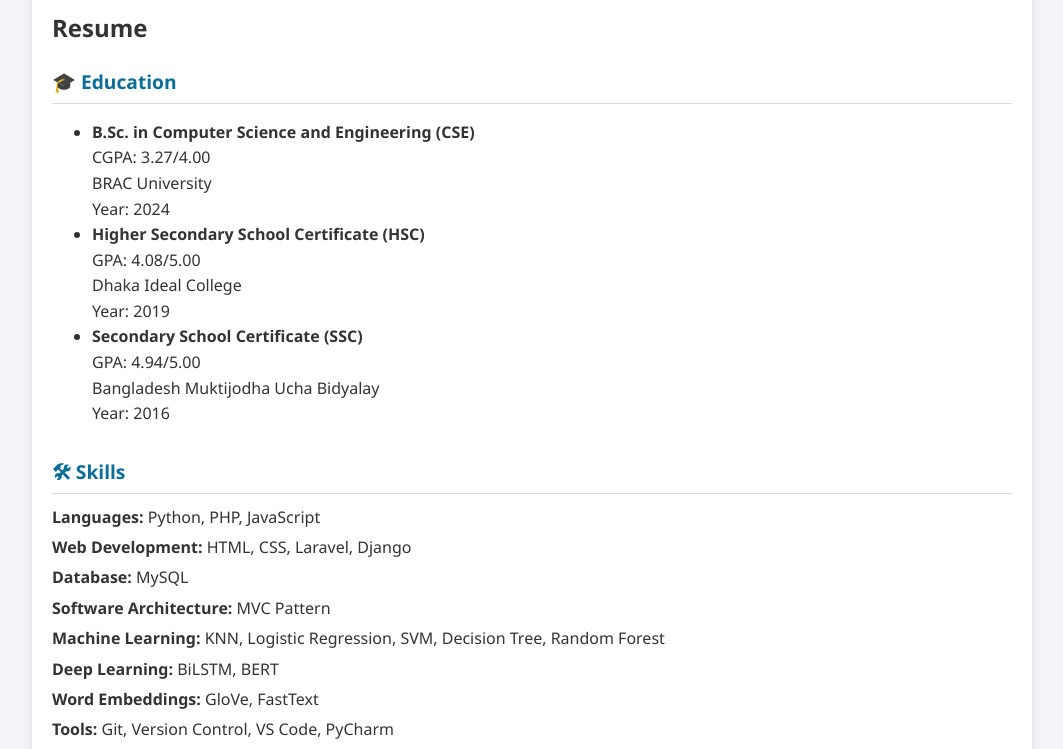
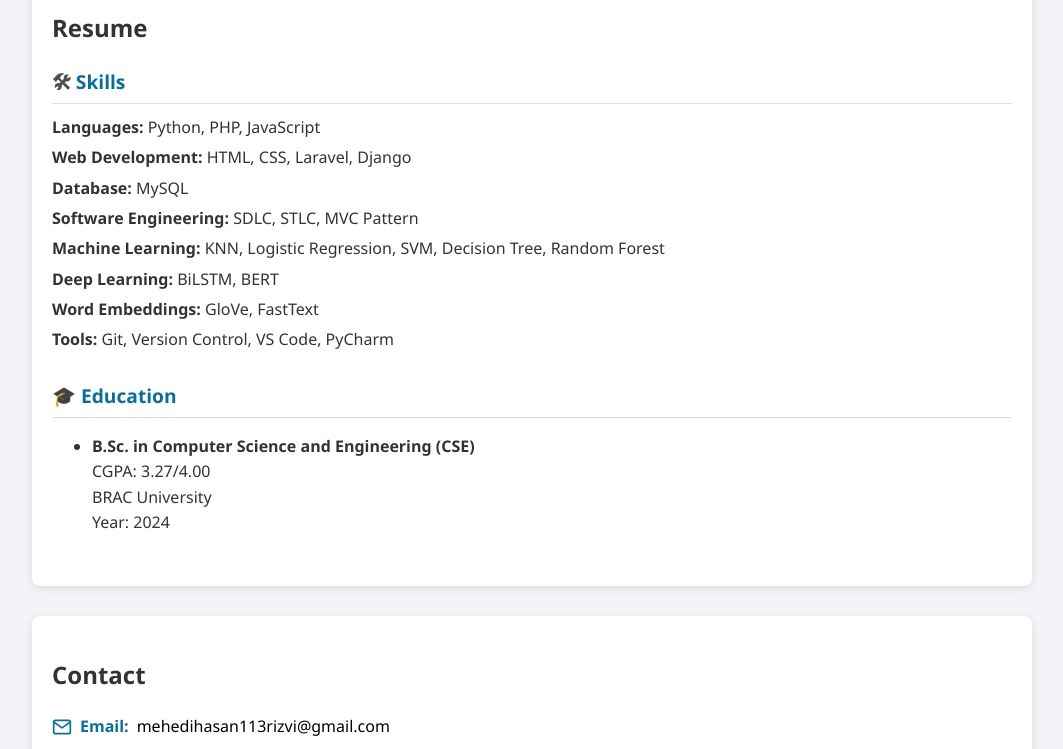
Before and after one commit to MusashiKensei/MusashiKensei.github.io, a plain HTML site: page index.html in a window 1280 px wide. Shown: the part 1330-2079 px from the top of the page, without its empty margins (108-1171 px from the left). Drawn offline with Linux system fonts and the light colour scheme; a script that the page names is missing.

Commit message:
new changes on the skills and css file for skills emoji, education changes on the index.html

```diff
--- a/index.html
+++ b/index.html
@@ -69,6 +69,20 @@
       <h2>Resume</h2>
 
       <div class="resume-section">
+        <h3><span class="emoji">🛠</span> Skills</h3>
+        <ul class="grouped-skills">
+          <li><strong>Languages:</strong> Python, PHP, JavaScript</li>
+          <li><strong>Web Development:</strong> HTML, CSS, Laravel, Django</li>
+          <li><strong>Database:</strong> MySQL</li>
+          <li><strong>Software Engineering:</strong> SDLC, STLC, MVC Pattern</li>
+          <li><strong>Machine Learning:</strong> KNN, Logistic Regression, SVM, Decision Tree, Random Forest</li>
+          <li><strong>Deep Learning:</strong> BiLSTM, BERT</li>
+          <li><strong>Word Embeddings:</strong> GloVe, FastText</li>
+          <li><strong>Tools:</strong> Git, Version Control, VS Code, PyCharm</li>
+        </ul>
+      </div>
+
+      <div class="resume-section">
         <h3>🎓 Education</h3>
         <ul class="education-list">
           <li>
@@ -76,33 +90,6 @@
             CGPA: 3.27/4.00<br />
             BRAC University<br />
             Year: 2024
-          </li>
-          <li>
-            <strong>Higher Secondary School Certificate (HSC)</strong><br />
-            GPA: 4.08/5.00<br />
-            Dhaka Ideal College<br />
-            Year: 2019
-          </li>
-          <li>
-            <strong>Secondary School Certificate (SSC)</strong><br />
-            GPA: 4.94/5.00<br />
-            Bangladesh Muktijodha Ucha Bidyalay<br />
-            Year: 2016
-          </li>
-        </ul>
-      </div>
-
-      <div class="resume-section">
-        <h3>🛠 Skills</h3>
-        <ul class="grouped-skills">
-          <li><strong>Languages:</strong> Python, PHP, JavaScript</li>
-          <li><strong>Web Development:</strong> HTML, CSS, Laravel, Django</li>
-          <li><strong>Database:</strong> MySQL</li>
-          <li><strong>Software Architecture:</strong> MVC Pattern</li>
-          <li><strong>Machine Learning:</strong> KNN, Logistic Regression, SVM, Decision Tree, Random Forest</li>
-          <li><strong>Deep Learning:</strong> BiLSTM, BERT</li>
-          <li><strong>Word Embeddings:</strong> GloVe, FastText</li>
-          <li><strong>Tools:</strong> Git, Version Control, VS Code, PyCharm</li>
         </ul>
       </div>
     </section>
--- a/style.css
+++ b/style.css
@@ -163,6 +163,10 @@ main {
   gap: 8px 20px;
 }
 
+.emoji {
+  color: #4f4f4f; /* or inherit from body */
+}
+
 /* New grouped skills list styling */
 .grouped-skills {
   list-style: none;
```
